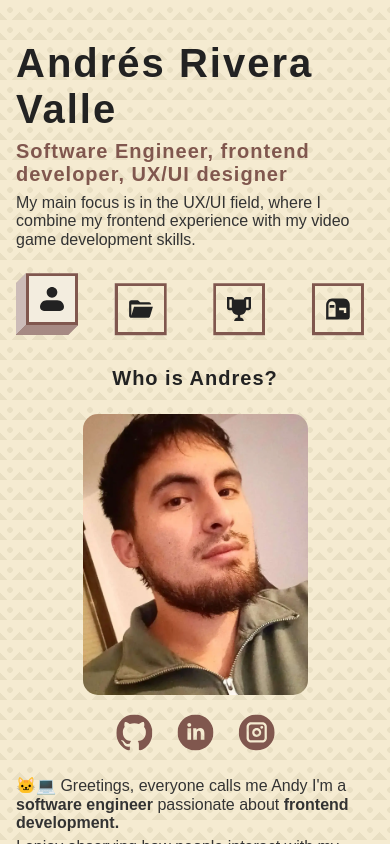
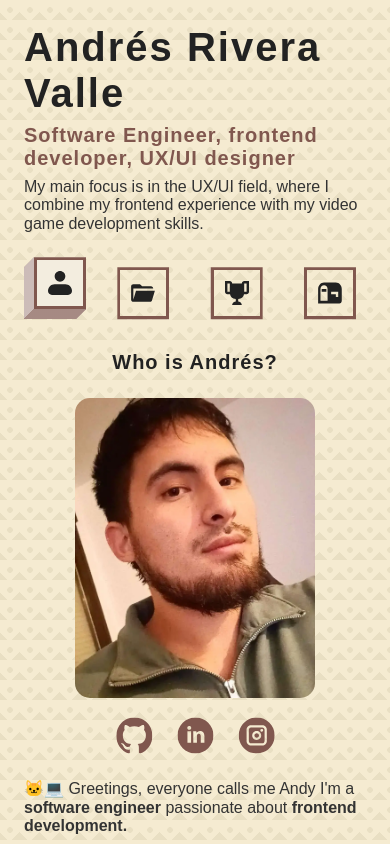
Before and after one commit to andresRivera123/andresriveravalle, a React (Vite) app: page / in a window 390 px wide. Shown: the top 844 px of the page. Built offline with nearby package versions, Linux system fonts and the light colour scheme; a web font is replaced by a local one.

Commit message:
Adjust page sizes

```diff
--- a/src/App.css
+++ b/src/App.css
@@ -59,7 +59,7 @@
 }
 
 .text__mb {
-  margin-bottom: 0.5rem;
+  margin-bottom: 1.2rem;
 }
 
 .text__interactive {
--- a/src/assets/components/About.jsx
+++ b/src/assets/components/About.jsx
@@ -10,7 +10,7 @@ export default function About() {
 
   return (
     <section className="about">
-      <h2 className="title">Who is Andres?</h2>
+      <h2 className="title">Who is Andrés?</h2>
       <div className="about__who">
         <div className="who__images">
           <div className="image">
@@ -18,7 +18,7 @@ export default function About() {
               src={meImage}
               alt="who is Andy?"
               className="who__image"
-              width="225"
+              width="400"
               height="240"
             />
           </div>
--- a/src/assets/styles/about.css
+++ b/src/assets/styles/about.css
@@ -12,7 +12,7 @@
 }
 
 .who__image {
-  max-width: 250px;
+  max-width: 280px;
   object-fit: cover;
   border-radius: 1.5rem;
   max-width: 100%;
@@ -77,4 +77,14 @@
     margin: 0;
     gap: 1.6rem;
   }
+
+  .who__image {
+    width: 240px;
+    max-width: 240px;
+    object-fit: cover;
+    border-radius: 1.5rem;
+    max-width: 100%;
+    height: auto;
+  }
+
 }
--- a/src/assets/styles/body.css
+++ b/src/assets/styles/body.css
@@ -3,7 +3,7 @@
   margin-right: auto;
   min-height: 100vh;
   max-width: 1024px;
-  padding: 5.6rem 5.6rem 0 5.6rem;
+  padding: 2.4rem 5.6rem 2.4rem 5.6rem;
 }
 
 /* HEADER */
@@ -41,7 +41,7 @@
 
 @media (max-width: 1200px) {
   .body__container {
-    padding: 3.2rem 3.2rem;
+    padding: 3.2rem
   }
 
   .header__logo {
@@ -56,7 +56,7 @@
 
 @media (max-width: 600px) {
   .body__container {
-    padding: 4rem 1.6rem;
+    padding: 2.4rem;
   }
 
   /* HEADER */
```
